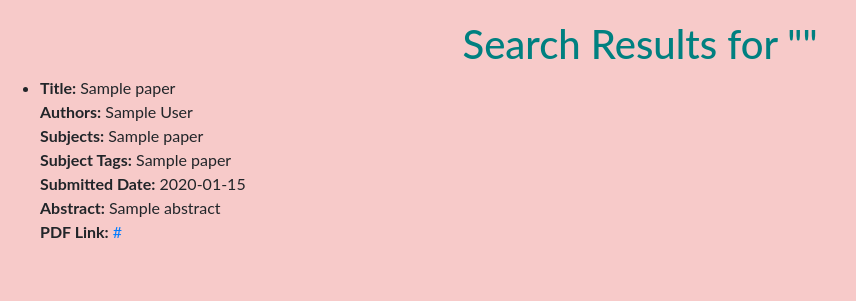
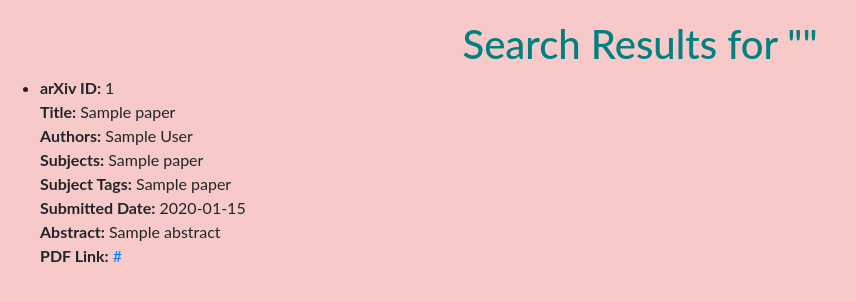
Before and after one commit to MelinaMoraiti/Paper-Search-Engine, a Flask app: template sources/templates/results.html in a window 1280 px wide. Shown: the top 301 px of the page, without its empty margins (0-856 px from the left). Run offline with Flask 3, Linux system fonts and the light colour scheme; the template is opened without the code that fills it: most values are stand-ins (such as "Sample title", 1, 10 or a date in 2020); parts of the project's set-up code (start-up, migrations or seed data) failed here and were passed over; some libraries are stand-ins or nearby versions.

Commit message:
Add Arxiv id in the results

```diff
--- a/sources/templates/results.html
+++ b/sources/templates/results.html
@@ -15,6 +15,7 @@
         <ul>
             {% for paper in papers %}
                 <li>
+                    <strong>arXiv ID:</strong> {{ paper['arXiv ID'] }}<br>
                     <strong>Title:</strong> {{ paper['Title'] }}<br>
                     <strong>Authors:</strong> {{ paper['Authors'] }}<br>
                     <strong>Subjects:</strong> {{ paper['Subjects'] }}<br>
```
